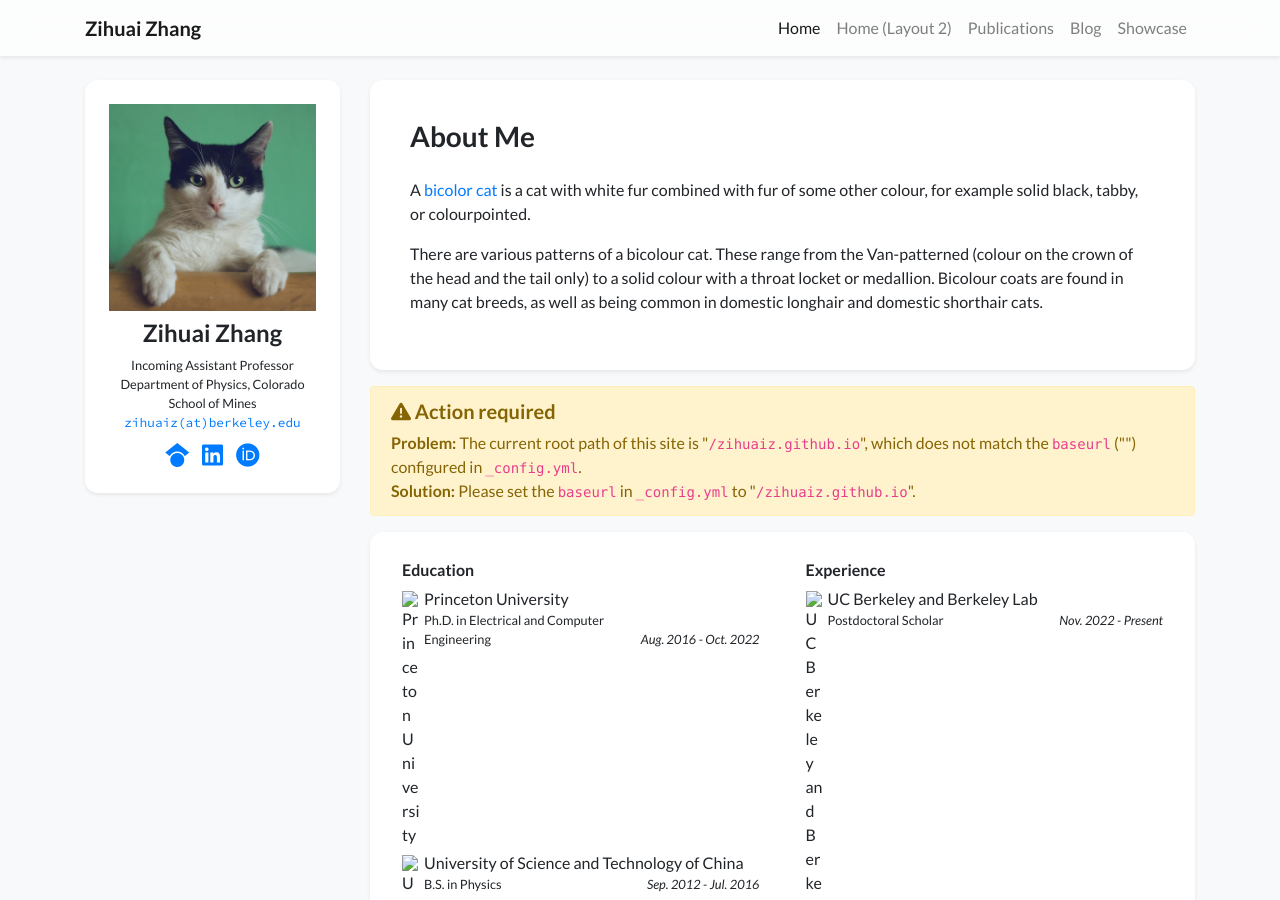
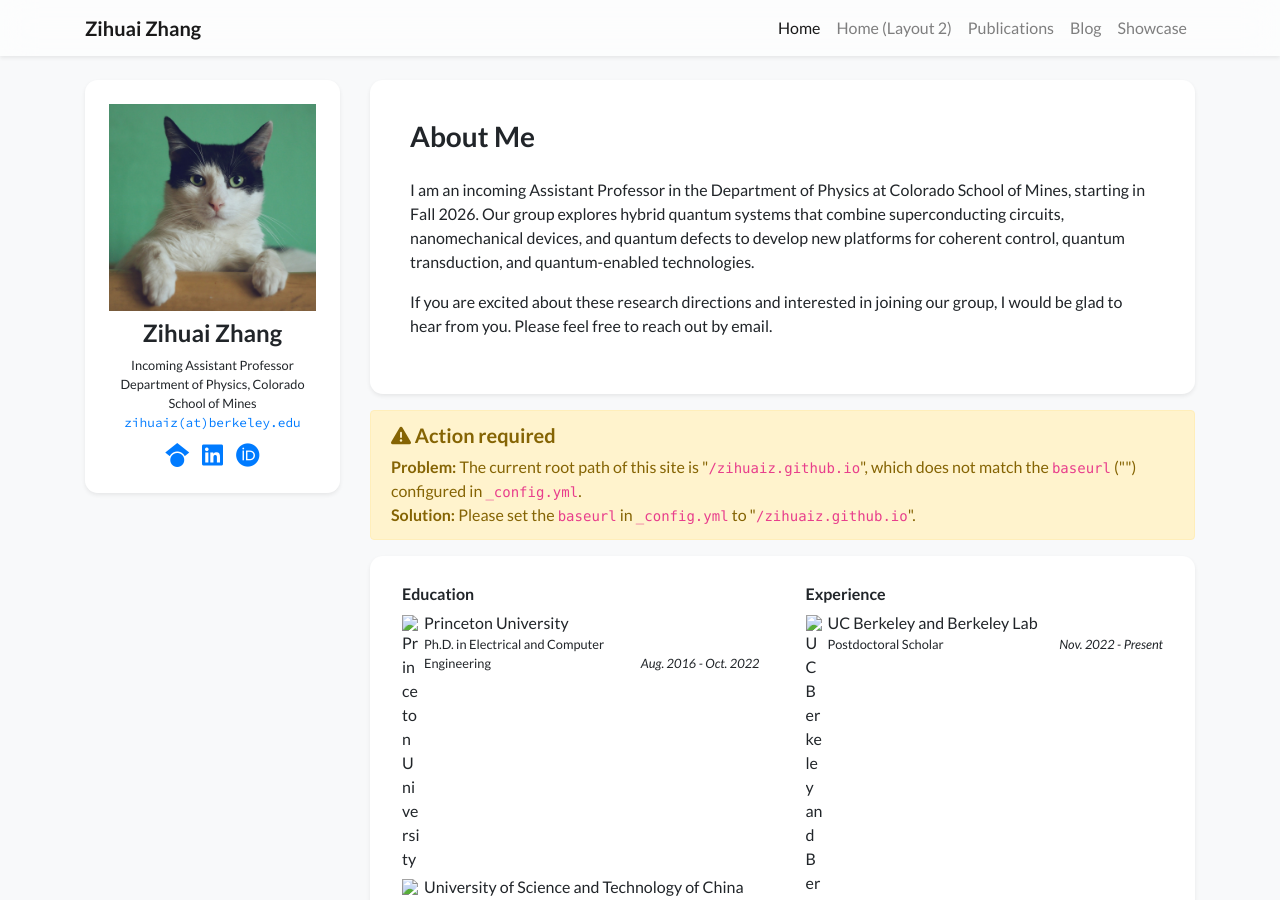
Before and after one commit to zihuaiz/zihuaiz.github.io, a Jekyll site: the page built from index.html, in a window 1280 px wide and 900 px high. Built offline with Jekyll 4.4.1, drawn with Linux system fonts in a browser that asks for light colours; nearby versions of some CDN libraries; a style sheet for code colours, icons or effects is not loaded.

Commit message:
Update profile.yml

```diff
--- a/_data/profile.yml
+++ b/_data/profile.yml
@@ -22,12 +22,10 @@
 short_bio_text_justify: false
 short_bio: >-
   <p>
-    A <a href="https://en.wikipedia.org/wiki/Bicolor_cat" target="_blank">bicolor cat</a> is a cat with white fur combined with fur of some other colour, for example solid black, tabby, or colourpointed.
+    I am an incoming Assistant Professor in the Department of Physics at Colorado School of Mines, starting in Fall 2026. Our group explores hybrid quantum systems that combine superconducting circuits, nanomechanical devices, and quantum defects to develop new platforms for coherent control, quantum transduction, and quantum-enabled technologies.
   </p>
   <p>
-    There are various patterns of a bicolour cat. These range from the Van-patterned (colour on the crown of the head
-    and the tail only) to a solid colour with a throat locket or medallion. Bicolour coats are found in many cat breeds,
-    as well as being common in domestic longhair and domestic shorthair cats.
+    If you are excited about these research directions and interested in joining our group, I would be glad to hear from you. Please feel free to reach out by email.
   </p>
 
 portrait_url: /assets/images/photos/portrait.jpg
```
